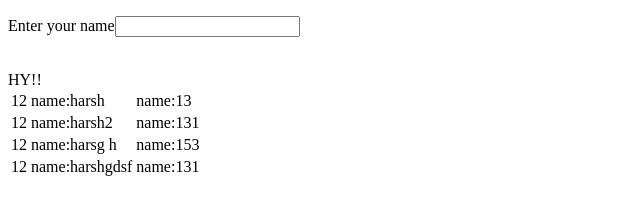
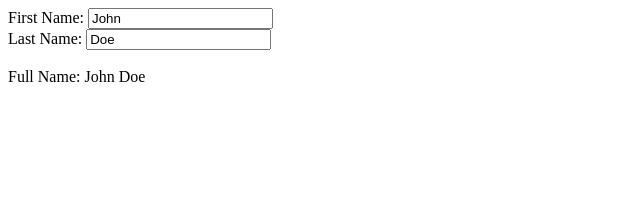
Before and after one commit to bhanotharsh/AngularJS, a plain HTML site: page index.html in a window 1280 px wide. Shown: the whole page, without its empty margins (0-640 px from the left). Drawn offline with Linux system fonts and the light colour scheme.

Commit message:
controller basic

```diff
--- a/index.html
+++ b/index.html
@@ -1,31 +1,24 @@
 <!DOCTYPE html>
-<html ng-app="">
-<head>
-	<title>Angular Practice</title>
-</head>
+<html>
+<script src="angular.js"></script>
 <body>
 
-<p>
-Enter your name<input type="text" name="" ng-model="name">
-<div ng-init="students=[{name:'harsh',rollno:'13'},{name:'harsh2',rollno:'131'},{name:'harsg h',rollno:'153'},{name:'harshgdsf',rollno:'131'}]"></div>
-</p>
+<div ng-app="myApp" ng-controller="myCtrl">
+
+First Name: <input type="text" ng-model="firstName"><br>
+Last Name: <input type="text" ng-model="lastName"><br>
 <br>
-HY!! <span ng-bind="name"></span>
-<table>
-	<tr ng-repeat="stud in students">
-		<td ng-init="index=1">
-			{{index=index+1}}</td>
-		<td >
-			{{'name:'+stud.name}}</td>
-			<td >
-			{{'name:'+stud.rollno}}</td>
-	</tr>
+Full Name: {{firstName + " " + lastName}}
 
+</div>
 
+<script>
+var app = angular.module('myApp', []);
+app.controller('myCtrl', function($scope) {
+    $scope.firstName = "John";
+    $scope.lastName = "Doe";
+});
+</script>
 
-
-</table>
-
-<script type="text/javascript" src="angular.js"></script>
 </body>
 </html>
```
